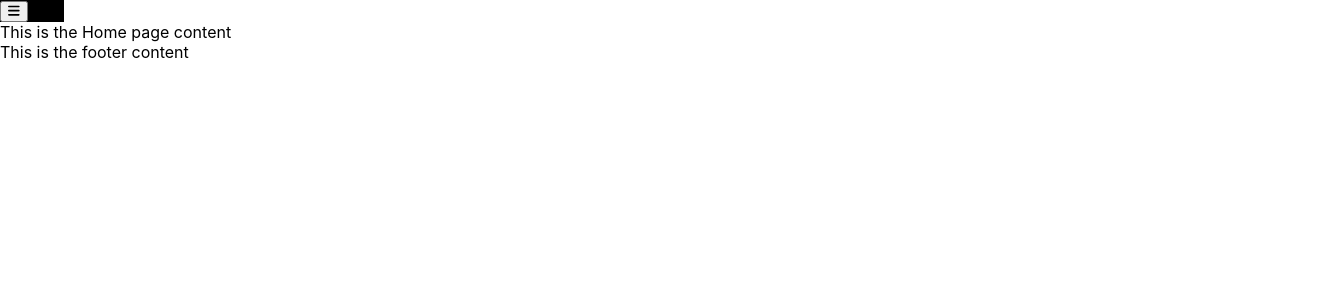
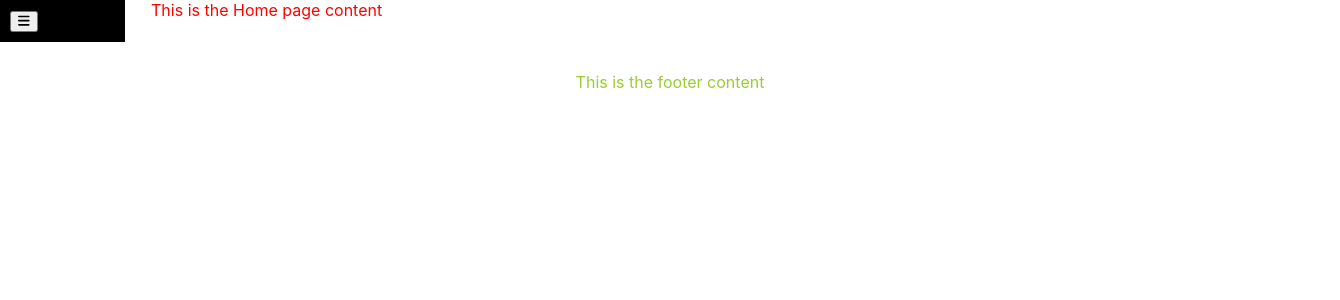
Before and after one commit to Sharuchakalaka7/AhmedPortfolio, a React (Create React App) app: page / in a window 1280 px wide. Shown: the top 300 px of the page, 1340 px wide, since content can reach past the window. Built offline with nearby package versions, Linux system fonts and the light colour scheme.

Commit message:
More progress with grid css system

```diff
--- a/src/App.css
+++ b/src/App.css
@@ -1,15 +1,31 @@
-/** Overall App Styles **/
-.App {
-	text-align: center;
-	display: flex;
-}
-
 /** NavBar Styles **/
 .navbar {
 	text-align: left;
-	width: 5%;
-	height: 100%;
+	padding: 10px;
 	background-color: black;
+	color: cyan;
 }
 
+
+
+
 /** Footer Styles **/
+.footer {
+	text-align: center;
+	width: 100%;
+	padding: 30px;
+	color: yellowgreen;
+}
+
+
+
+
+/** General App Styles **/
+.root-wrapper {
+	width: 100%;
+}
+.grid-container {
+	display: grid;
+	grid-template-columns: 1fr 9fr;
+	grid-gap: 2%;
+}
--- a/src/App.js
+++ b/src/App.js
@@ -30,8 +30,14 @@ function Footer() {
 function App(props) {
 	return (
 		<div className="root-wrapper">
-			<NavBar />
-			<HomePage />
+			<div className="grid-container">
+				<div className="grid-element">
+					<NavBar />
+				</div>
+				<div className="grid-element">
+					<HomePage />
+				</div>
+			</div>
 			<Footer />
 		</div>
 	);
--- /dev/null
+++ b/src/Homepage.css
@@ -0,0 +1,3 @@
+.content-wrapper {
+	color: red;
+}
--- a/src/Homepage.js
+++ b/src/Homepage.js
@@ -1,3 +1,5 @@
+import './Homepage.css'
+
 function HomePage(props) {
 	return (
 		<div className="content-wrapper" id="home-content-wrapper">
```
Also changed, not shown: 11 other files (tests, documents, lock files or other folders).
